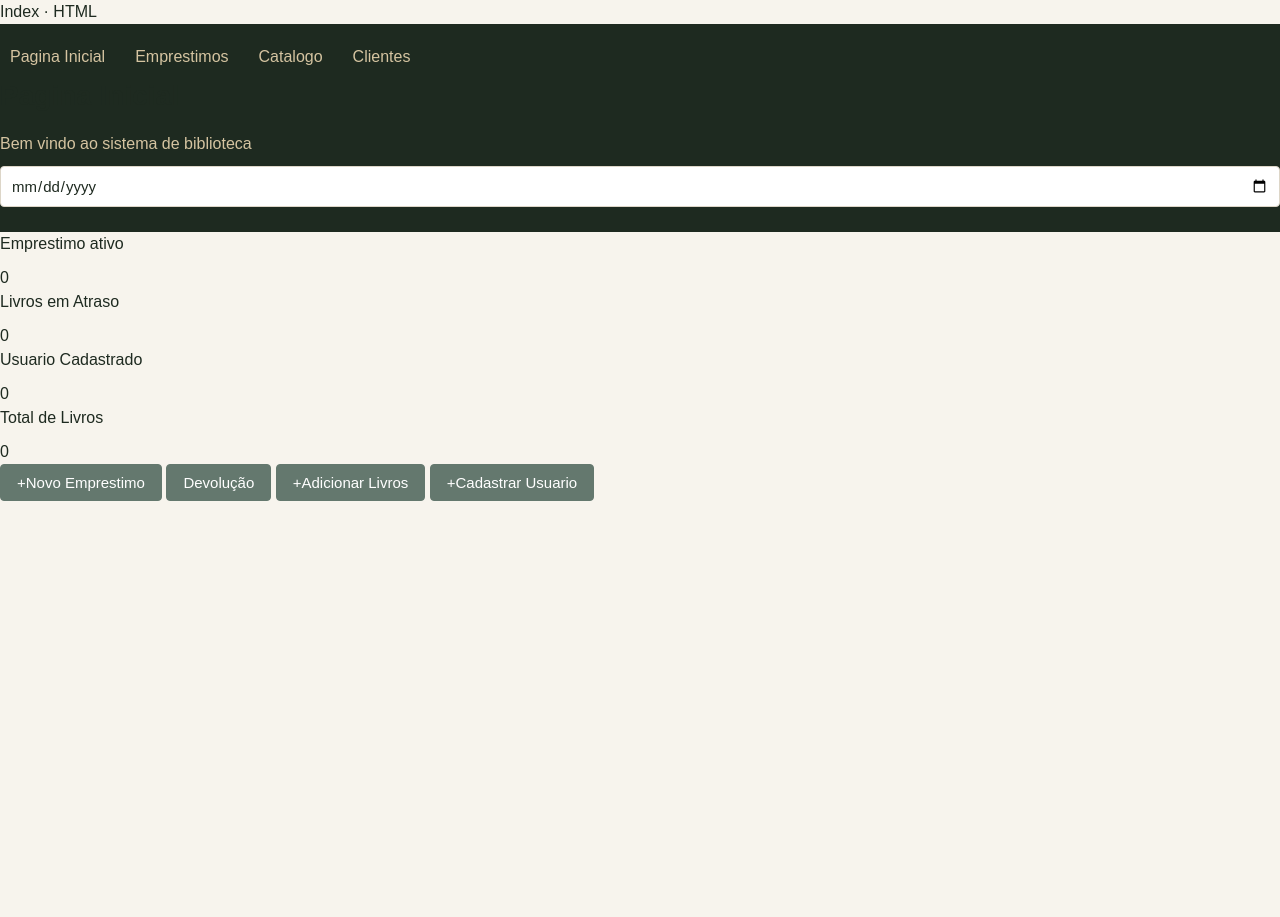
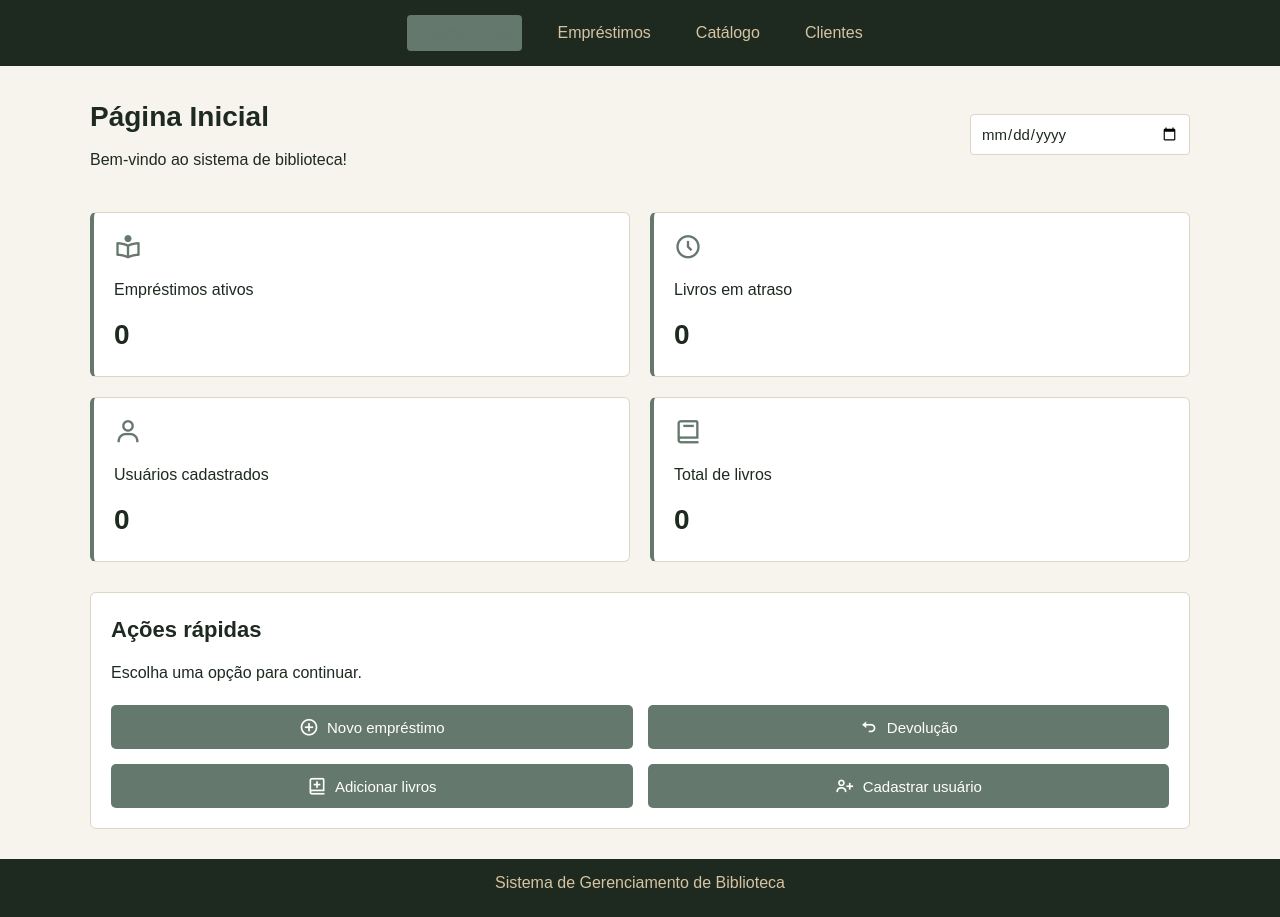
Before and after one commit to FelinoCarlos/Sistema-Biblioteca, a website: page index.html in a window 1280 px wide. Before the commit the page ends 800 px from the top, so only its background shows below. Drawn offline with nearby package versions, Linux system fonts and the light colour scheme.

Commit message:
Atualiza dashboard da página inicial

```diff
--- /dev/null
+++ b/Static/Css/pagina-inicial.css
@@ -0,0 +1,215 @@
+
+/* Cabeçalho da página inicial */
+
+.cabecalho-inicial {
+    background-color: #1E2A20;
+    color: #D5C4A1;
+    padding: 15px 0;
+}
+
+.menu-inicial {
+    display: flex;
+    justify-content: center;
+    gap: 25px;
+}
+
+.menu-inicial a {
+    color: #D5C4A1;
+    text-decoration: none;
+}
+
+.menu-inicial a:hover {
+    color: #64786E;
+}
+
+.menu-inicial .ativo {
+    color: #64786E;
+}
+
+/* Área principal */
+
+.painel-inicial {
+    width: 92%;
+    max-width: 1100px;
+    margin: 30px auto;
+    flex: 1;
+}
+
+/* Título e data */
+
+.boas-vindas {
+    display: flex;
+    justify-content: space-between;
+    align-items: center;
+    gap: 20px;
+    margin-bottom: 30px;
+}
+
+.boas-vindas h1 {
+    margin-bottom: 10px;
+}
+
+.informacoes-data {
+    min-width: 220px;
+}
+
+.data-inicial {
+    width: 100%;
+}
+
+/* Cartões do dashboard */
+
+.resumo-dashboard {
+    display: grid;
+    grid-template-columns: repeat(2, 1fr);
+    gap: 20px;
+    margin-bottom: 30px;
+}
+
+.card-indicador {
+    background-color: #FFFFFF;
+    color: #1E2A20;
+    border: 1px solid #DDD6C8;
+    border-left: 4px solid #64786E;
+    border-radius: 6px;
+    padding: 20px;
+}
+
+.card-indicador i {
+    font-size: 28px;
+    color: #64786E;
+}
+
+.card-indicador p {
+    margin: 12px 0;
+}
+
+.card-indicador span {
+    display: block;
+    font-size: 28px;
+    font-weight: bold;
+    color: #1E2A20;
+}
+
+/* Área de ações rápidas */
+
+.acoes-rapidas {
+    background-color: #FFFFFF;
+    border: 1px solid #DDD6C8;
+    border-radius: 6px;
+    padding: 20px;
+}
+
+.acoes-rapidas h2 {
+    margin-top: 0;
+}
+
+.grupo-botoes {
+    display: grid;
+    grid-template-columns: repeat(2, 1fr);
+    gap: 15px;
+    margin-top: 20px;
+}
+
+.btn-button {
+    display: flex;
+    align-items: center;
+    justify-content: center;
+    gap: 8px;
+    background-color: #64786E;
+    color: #FFFFFF;
+    border: none;
+    border-radius: 5px;
+    padding: 12px;
+    cursor: pointer;
+}
+
+.btn-button i {
+    font-size: 20px;
+}
+
+.btn-button:hover {
+    background-color: #1E2A20;
+}
+
+/* Janelas de cadastro e empréstimo */
+
+dialog {
+    width: 90%;
+    max-width: 450px;
+    max-height: 85vh;
+    overflow-y: auto;
+    margin: auto;
+    padding: 20px;
+    border: 1px solid #DDD6C8;
+    border-radius: 6px;
+    background-color: #F7F4ED;
+    color: #1E2A20;
+}
+
+dialog::backdrop {
+    background-color: rgba(0, 0, 0, 0.5);
+}
+
+dialog form {
+    display: grid;
+    gap: 12px;
+}
+
+dialog h2 {
+    margin-top: 0;
+}
+
+dialog label {
+    font-weight: bold;
+}
+
+dialog button {
+    background-color: #64786E;
+    color: #FFFFFF;
+    border: none;
+    border-radius: 5px;
+    padding: 10px;
+    cursor: pointer;
+}
+
+dialog button:hover {
+    background-color: #1E2A20;
+}
+
+/* Rodapé */
+
+.rodape-inicial {
+    background-color: #1E2A20;
+    color: #D5C4A1;
+    text-align: center;
+    padding: 12px;
+    margin-top: auto;
+}
+
+/* Ajustes para telas menores */
+
+@media (max-width: 600px) {
+    .menu-inicial {
+        flex-wrap: wrap;
+        gap: 12px;
+        padding: 0 10px;
+    }
+
+    .boas-vindas {
+        display: block;
+    }
+
+    .informacoes-data {
+        width: 100%;
+        margin-top: 20px;
+    }
+
+    .resumo-dashboard {
+        grid-template-columns: 1fr;
+    }
+
+    .grupo-botoes {
+        grid-template-columns: 1fr;
+    }
+}
--- a/index.html
+++ b/index.html
@@ -1,70 +1,110 @@
 
-Index · HTML
 <!DOCTYPE html>
 <html lang="pt-BR">
 <head>
     <meta charset="UTF-8">
     <meta name="viewport" content="width=device-width, initial-scale=1.0">
+
     <link rel="stylesheet" href="/Static/Css/base.css">
+    <link rel="stylesheet" href="/Static/Css/pagina-inicial.css">
     <link href="https://unpkg.com/boxicons@2.1.2/css/boxicons.min.css" rel="stylesheet">
-    <title>Pagina Inicial</title>
+
+    <title>Página Inicial</title>
 </head>
 <body>
-  <header>
-    <nav>
-        <a href="/" class="nav_link" data-link>Pagina Inicial</a>
-        <a href="/emprestimo.html" class="nav_link" data-link>Emprestimos</a>
-        <a href="/catalogo.html" class="nav_link" data-link>Catalogo</a>
+
+    <header class="cabecalho-inicial">
+        <nav class="menu-inicial">
+            <a href="/" class="nav_link ativo" data-link>Página Inicial</a>
+            <a href="/emprestimo.html" class="nav_link" data-link>Empréstimos</a>
+            <a href="/catalogo.html" class="nav_link" data-link>Catálogo</a>
             <a href="/cliente.html" class="nav_link" data-link>Clientes</a>
         </nav>
-
-    <h1>Pagina Inicial</h1>
-    <p>Bem vindo ao sistema de biblioteca</p>
-
-    <input type="date" id="data">
-    <p id="Semana"></p>
     </header>
 
+    <main class="painel-inicial">
+
+        <section class="boas-vindas">
             <div>
-    <div>
-      <p>Emprestimo ativo</p>
+                <h1>Página Inicial</h1>
+                <p>Bem-vindo ao sistema de biblioteca!</p>
+            </div>
+
+            <div class="informacoes-data">
+                <input type="date" id="data" class="data-inicial">
+                <p id="Semana"></p>
+            </div>
+        </section>
+
+        <section class="resumo-dashboard">
+
+            <div class="card-indicador">
+                <i class="bx bx-book-reader"></i>
+                <p>Empréstimos ativos</p>
                 <span id="emprestimo-ativo">0</span>
             </div>
 
-    <div>
-      <p>Livros em Atraso</p>
+            <div class="card-indicador">
+                <i class="bx bx-time-five"></i>
+                <p>Livros em atraso</p>
                 <span id="Livros-em-Atraso">0</span>
             </div>
 
-    <div>
-      <p>Usuario Cadastrado</p>
+            <div class="card-indicador">
+                <i class="bx bx-user"></i>
+                <p>Usuários cadastrados</p>
                 <span id="Usuario-Cadastrado">0</span>
             </div>
 
-    <div>
-      <p>Total de Livros</p>
+            <div class="card-indicador">
+                <i class="bx bx-book"></i>
+                <p>Total de livros</p>
                 <span id="Total-de-Livros">0</span>
             </div>
+
+        </section>
+
+        <section class="acoes-rapidas">
+            <h2>Ações rápidas</h2>
+            <p>Escolha uma opção para continuar.</p>
+
+            <div class="grupo-botoes">
+
+                <button type="button" class="btn-button" data-dialog="dialog1">
+                    <i class="bx bx-plus-circle"></i>
+                    Novo empréstimo
+                </button>
+
+                <button type="button" class="btn-button" data-dialog="dialog2">
+                    <i class="bx bx-undo"></i>
+                    Devolução
+                </button>
+
+                <button type="button" class="btn-button" id="btn-buttonLivro">
+                    <i class="bx bx-book-add"></i>
+                    Adicionar livros
+                </button>
+
+                <button type="button" class="btn-button" data-dialog="dialog4">
+                    <i class="bx bx-user-plus"></i>
+                    Cadastrar usuário
+                </button>
+
             </div>
+        </section>
 
-  <div>
-    <!-- IDs duplicados trocados por class; ajuste o CSS de #btn-button para .btn-button -->
-    <button type="button" class="btn-button" data-dialog="dialog1">+Novo Emprestimo</button>
-    <button type="button" class="btn-button" data-dialog="dialog2">Devolução</button>
-    <!-- Este botão é controlado pelo catalogo.js (sem data-dialog, para não abrir duas vezes) -->
-    <button type="button" class="btn-button" id="btn-buttonLivro">+Adicionar Livros</button>
-    <button type="button" class="btn-button" data-dialog="dialog4">+Cadastrar Usuario</button>
-  </div>
+    </main>
 
+    <!-- Janela de novo empréstimo -->
     <dialog id="dialog1">
         <form>
-      <h2>Novo emprestimo</h2>
+            <h2>Novo empréstimo</h2>
 
-      <label for="usuario">Usuario</label>
+            <label for="usuario">Usuário</label>
             <select name="usuario" id="usuario">
-        <option value="usuario1">Usuario 1</option>
-        <option value="usuario2">Usuario 2</option>
-        <option value="usuario3">Usuario 3</option>
+                <option value="usuario1">Usuário 1</option>
+                <option value="usuario2">Usuário 2</option>
+                <option value="usuario3">Usuário 3</option>
             </select>
 
             <label for="livro">Livro</label>
@@ -74,7 +114,7 @@ Index · HTML
                 <option value="livro3">Livro 3</option>
             </select>
 
-      <label for="data-emprestimo">Data de emprestimo</label>
+            <label for="data-emprestimo">Data de empréstimo</label>
             <input type="date" name="data-emprestimo" id="data-emprestimo">
 
             <label for="data-vencimento">Data de vencimento</label>
@@ -85,9 +125,10 @@ Index · HTML
         </form>
     </dialog>
 
+    <!-- Janela de devolução -->
     <dialog id="dialog2">
         <form>
-      <h2>Processar Devolução</h2>
+            <h2>Processar devolução</h2>
 
             <input type="search" placeholder="Buscar empréstimo">
 
@@ -96,11 +137,12 @@ Index · HTML
         </form>
     </dialog>
 
+    <!-- Janela de cadastro de livros -->
     <dialog id="dialogLivro">
         <form id="formLivro">
-      <h2 id="tituloDialog">Adicionar Livro</h2>
+            <h2 id="tituloDialog">Adicionar livro</h2>
 
-      <label for="imagem">Imagem do Livro</label>
+            <label for="imagem">Imagem do livro</label>
             <input type="file" id="imagem" accept="image/*">
 
             <label for="titulo">Título do livro</label>
@@ -115,39 +157,44 @@ Index · HTML
             </select>
 
             <label for="quantidade">Quantidade</label>
-      <input
-        type="number"
-        id="quantidade"
-        min="1"
-        step="1"
-        placeholder="Quantidade"
-        required
-      >
+            <input type="number" id="quantidade" min="1" step="1"
+                   placeholder="Quantidade" required>
 
             <button type="submit">Salvar livro</button>
             <button type="button" class="close">Cancelar</button>
         </form>
     </dialog>
 
+    <!-- Janela de cadastro de usuários -->
     <dialog id="dialog4">
         <form id="cadastroUsuario">
             <h2>Cadastrar usuário</h2>
 
+            <label for="nome">Nome</label>
             <input type="text" id="nome" placeholder="Nome do usuário">
 
+            <label for="cpf">CPF</label>
             <input type="text" id="cpf" placeholder="CPF" maxlength="11">
 
+            <label for="email">E-mail</label>
             <input type="email" id="email" placeholder="E-mail" required>
 
-      <input type="tel" id="telefone" placeholder="Telefone" pattern="^[1-9]{2}\-[2-9][0-9]{7,8}$">
+            <label for="telefone">Telefone</label>
+            <input type="tel" id="telefone" placeholder="Telefone"
+                   pattern="^[1-9]{2}\-[2-9][0-9]{7,8}$">
 
             <button type="submit" id="cadastrar">Cadastrar</button>
             <button type="button" class="close">Fechar</button>
         </form>
     </dialog>
 
+    <footer class="rodape-inicial">
+        <p>Sistema de Gerenciamento de Biblioteca</p>
+    </footer>
+
     <script type="module" src="/Static/js/catalogo.js"></script>
     <script type="module" src="/Static/js/index.js"></script>
     <script type="module" src="/Static/js/cadastro.js"></script>
+
 </body>
 </html>
```
Lines whose indentation alone changed are shown as unchanged.
